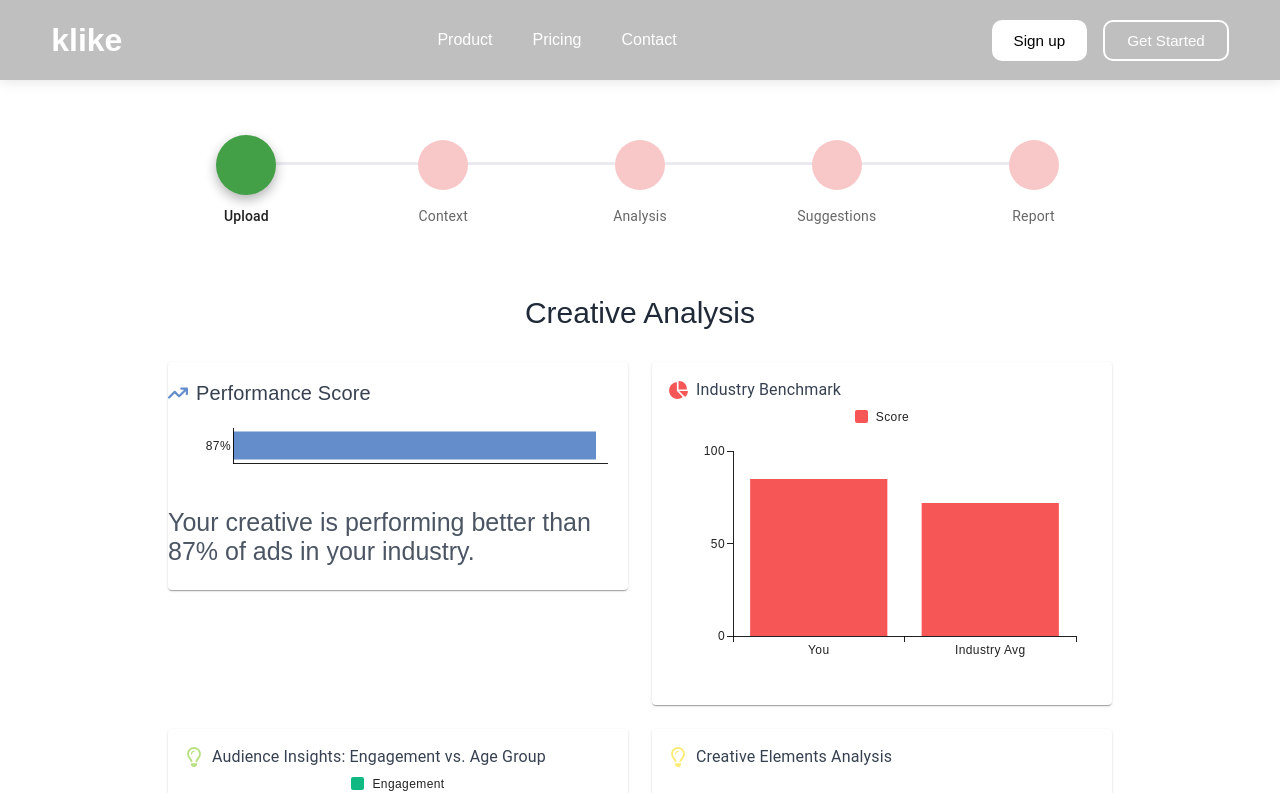
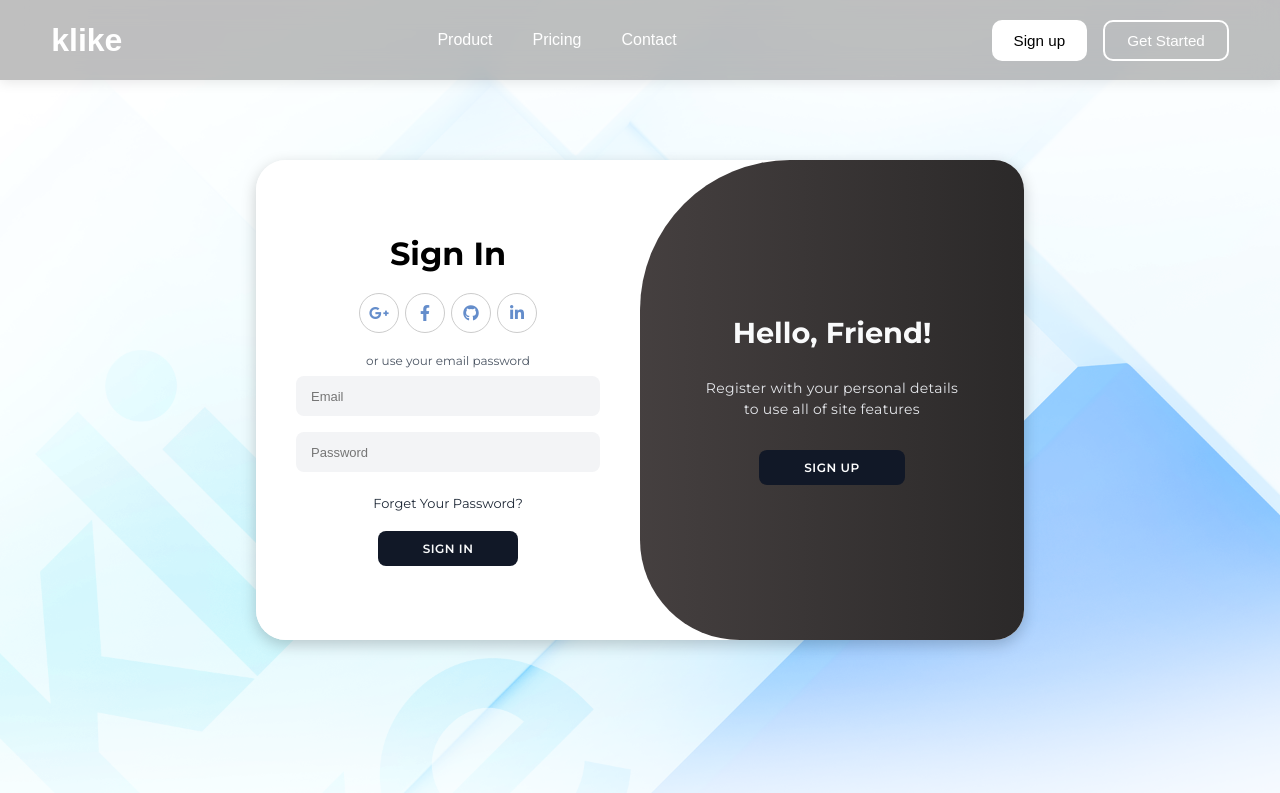
Before and after one commit to AugustoAlmondes/Boost-video, a React (Vite) app: page / in a window 1280 px wide. Shown: the top 793 px of the page. Built offline with nearby package versions, Linux system fonts and the light colour scheme; some icons are missing.

Commit message:
Adicionando tela completa de login animado

```diff
--- a/src/main.jsx
+++ b/src/main.jsx
@@ -5,11 +5,13 @@
 import Home from './pages/Home/Home'
 import AdsFlow from './pages/AdsFlow/AdsFlow'
 import Header from './components/Header/Header'
+import Login from './pages/Login/Login';
 
 createRoot(document.getElementById('root')).render(
   <StrictMode>
     <Header />
-    {/* <Home/> */}
-    <AdsFlow />
+    <Login />
+     {/*  <Home/> */}
+    {/*  <AdsFlow /> */}
   </StrictMode>,
 )
--- /dev/null
+++ b/src/pages/Login/Login.css
@@ -0,0 +1,254 @@
+@import url('https://fonts.googleapis.com/css2?family=Montserrat:ital,wght@0,100..900;1,100..900&display=swap');
+
+* {
+  margin: 0;
+  padding: 0;
+  box-sizing: border-box;
+  font-family: 'Montserrat', sans-serif;
+}
+
+body {
+    background-image: url('/img/home2.1.png'); /* ✅ correto para React/Vite */
+    background-size: cover;         /* cobre tudo */
+    background-position: center;    /* centraliza */
+    background-repeat: no-repeat;   /* sem repetição */
+    display: flex;
+    align-items: center;
+    justify-content: center;
+    flex-direction: column;
+    height: 100vh;
+  }
+.container {
+  background-color: #fff;
+  border-radius: 30px;
+  box-shadow: 0 5px 15px rgba(0, 0, 0, 0.2);
+  position: relative;
+  overflow: hidden;
+  width: 768px;
+  max-width: 100%;
+  min-height: 480px;
+}
+
+.container p {
+  font-size: 14px;
+  line-height: 20px;
+  letter-spacing: 0.3px;
+  margin: 20px 0;
+  color: #111827;
+}
+
+.container span {
+  font-size: 12px;
+  color: #4b5563;
+}
+
+.container a {
+  color: #1f2937;
+  font-size: 13px;
+  text-decoration: none;
+  margin: 15px 0 10px;
+}
+
+/* Botões padrão escuros com animação pulsante */
+.container button {
+  background-color: #111827;
+  color: #f9fafb;
+  font-size: 12px;
+  padding: 10px 45px;
+  border: none;
+  border-radius: 8px;
+  font-weight: 600;
+  letter-spacing: 0.5px;
+  text-transform: uppercase;
+  margin-top: 10px;
+  cursor: pointer;
+  transition: all 0.3s ease;
+  /* animation: pulse 2s infinite; */ /* Botao fica puilsaando nessa parte*/
+}
+
+.container button:hover {
+  background-color: #1f2937;
+  transform: scale(1.05);
+}
+
+.container button.hidden {
+  background-color: #111827; /* fundo escuro */
+  border: none;
+  color: white;              /* texto branco */
+}
+
+.container form {
+  background-color: #fff;
+  display: flex;
+  align-items: center;
+  justify-content: center;
+  flex-direction: column;
+  padding: 0 40px;
+  height: 100%;
+}
+
+.container input {
+  background-color: #f3f4f6;
+  border: none;
+  margin: 8px 0;
+  padding: 10px 15px;
+  font-size: 13px;
+  border-radius: 8px;
+  width: 100%;
+  outline: none;
+}
+
+.form-container {
+  position: absolute;
+  top: 0;
+  height: 100%;
+  transition: all 0.6s ease-in-out;
+}
+
+.sing-in {
+  left: 0;
+  width: 50%;
+  z-index: 2;
+}
+
+.container.active .sing-in {
+  transform: translateX(100%);
+}
+
+.sing-up {
+  left: 0;
+  width: 50%;
+  opacity: 0;
+  z-index: 1;
+}
+
+.container.active .sing-up {
+  transform: translateX(100%);
+  opacity: 1;
+  z-index: 5;
+  animation: move 0.6s;
+}
+
+@keyframes move {
+  0%, 49.99% {
+    opacity: 0;
+    z-index: 1;
+  }
+  50%, 100% {
+    opacity: 1;
+    z-index: 5;
+  }
+}
+
+.social-icons {
+  margin: 20px 0;
+}
+
+.social-icons a {
+  border: 1px solid #ccc;
+  border-radius: 50%;
+  display: inline-flex;
+  justify-content: center;
+  align-items: center;
+  margin: 0 3px;
+  width: 40px;
+  height: 40px;
+  color: #648DCB;
+  font-size: 16px;
+}
+
+.toggle-container {
+  position: absolute;
+  top: 0;
+  left: 50%;
+  width: 50%;
+  height: 100%;
+  overflow: hidden;
+  transition: all 0.6s ease-in-out;
+  border-radius: 150px 0 0 100px;
+  z-index: 1000;
+}
+
+.container.active .toggle-container {
+  transform: translateX(-100%);
+  border-radius: 0 150px 100px 0;
+}
+
+/* Painel de transição com gradiente grafite */
+.toggle {
+  background: linear-gradient(to right, #5f5656, #2b2929);
+  color: #f5f5f5;
+  position: relative;
+  left: -100%;
+  height: 100%;
+  width: 200%;
+  transform: translateX(0);
+  transition: all 0.6s ease-in-out;
+}
+
+.container.active .toggle {
+  transform: translateX(50%);
+}
+
+/* Painéis internos da transição */
+.toggle-panel {
+  position: absolute;
+  width: 50%;
+  height: 100%;
+  display: flex;
+  align-items: center;
+  justify-content: center;
+  flex-direction: column;
+  padding: 0 30px;
+  text-align: center;
+  top: 0;
+  transform: translateX(0);
+  transition: all 0.6s ease-in-out;
+}
+
+.toggle-left {
+  transform: translateX(-200%);
+}
+
+.container.active .toggle-left {
+  transform: translateX(0);
+}
+
+.toggle-right {
+  right: 0;
+  transform: translateX(0);
+}
+
+.container.active .toggle-right {
+  transform: translateX(200%);
+}
+
+/* Texto dentro do painel agora visível */
+.toggle-panel h1 {
+  color: #f9fafb;
+  font-size: 1.8rem;
+  margin-bottom: 0.5rem;
+}
+
+.toggle-panel p {
+  color: #e5e7eb;
+  font-size: 14px;
+  max-width: 80%;
+  line-height: 1.5;
+}
+
+/* Animação pulsante */
+@keyframes pulse {
+  0% {
+    transform: scale(1);
+    box-shadow: 0 0 0 0 rgba(255, 255, 255, 0.5);
+  }
+  70% {
+    transform: scale(1.05);
+    box-shadow: 0 0 0 15px rgba(255, 255, 255, 0);
+  }
+  100% {
+    transform: scale(1);
+    box-shadow: 0 0 0 0 rgba(255, 255, 255, 0);
+  }
+}
--- /dev/null
+++ b/src/pages/Login/Login.jsx
@@ -0,0 +1,71 @@
+// src/pages/Login/Login.jsx
+import './Login.css';
+import { useState } from 'react';
+
+export default function Login() {
+  const [isSignUpActive, setIsSignUpActive] = useState(false);
+
+  return (
+    <>
+      {/* Importa ícones FontAwesome CDN */}
+      <link
+        rel="stylesheet"
+        href="https://cdnjs.cloudflare.com/ajax/libs/font-awesome/6.4.2/css/all.min.css"
+      />
+
+      <div className={`container ${isSignUpActive ? 'active' : ''}`} id="container">
+        {/* Sign Up */}
+        <div className="form-container sing-up">
+          <form>
+            <h1>Create Account</h1>
+            <div className="social-icons">
+              <a href="#" className="icons"><i className="fa-brands fa-google-plus-g"></i></a>
+              <a href="#" className="icons"><i className="fa-brands fa-facebook-f"></i></a>
+              <a href="#" className="icons"><i className="fa-brands fa-github"></i></a>
+              <a href="#" className="icons"><i className="fa-brands fa-linkedin-in"></i></a>
+            </div>
+            <span>or use your email for registration</span>
+            <input type="text" placeholder="Name" />
+            <input type="email" placeholder="Email" />
+            <input type="password" placeholder="Password" />
+            <button type="button">Sign Up</button>
+          </form>
+        </div>
+
+        {/* Sign In */}
+        <div className="form-container sing-in">
+          <form>
+            <h1>Sign In</h1>
+            <div className="social-icons">
+              <a href="#" className="icons"><i className="fa-brands fa-google-plus-g"></i></a>
+              <a href="#" className="icons"><i className="fa-brands fa-facebook-f"></i></a>
+              <a href="#" className="icons"><i className="fa-brands fa-github"></i></a>
+              <a href="#" className="icons"><i className="fa-brands fa-linkedin-in"></i></a>
+            </div>
+            <span>or use your email password</span>
+            <input type="email" placeholder="Email" />
+            <input type="password" placeholder="Password" />
+            <a href="#">Forget Your Password?</a>
+            <button type="button">Sign In</button>
+          </form>
+        </div>
+
+        {/* Toggle Panel */}
+        <div className="toggle-container">
+          <div className="toggle">
+            <div className="toggle-panel toggle-left">
+              <h1>Welcome back!</h1>
+              <p>Enter your personal details to use all of site features</p>
+              <button className="hidden" onClick={() => setIsSignUpActive(false)}>Sign In</button>
+            </div>
+            <div className="toggle-panel toggle-right">
+              <h1>Hello, Friend!</h1>
+              <p>Register with your personal details to use all of site features</p>
+              <button className="hidden" onClick={() => setIsSignUpActive(true)}>Sign Up</button>
+            </div>
+          </div>
+        </div>
+      </div>
+    </>
+  );
+}
```
Also changed, not shown: 1 other file (tests, documents, lock files or other folders).
